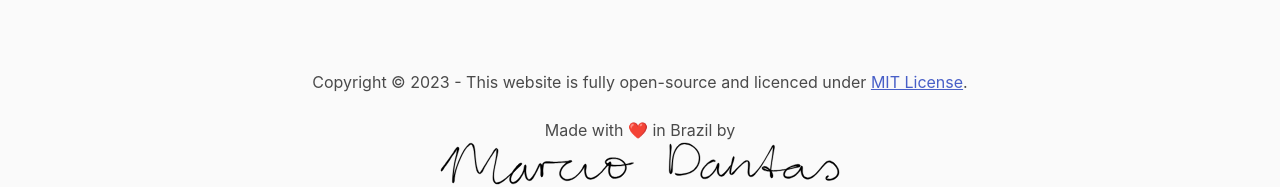
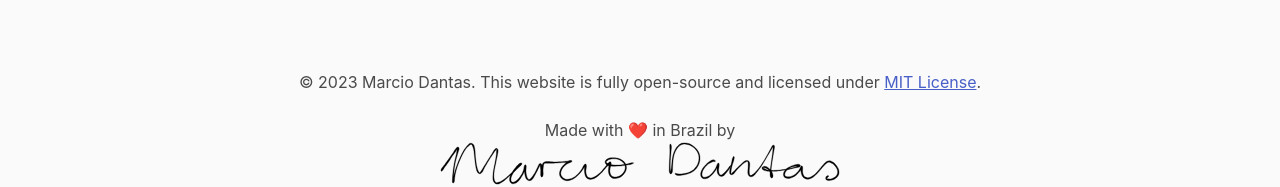
Before and after one commit to marc-dantas/marc-dantas.vercel.app, a React (Vite) app: page / in a window 1280 px wide. Shown: the part 3052-3239 px from the top of the page. Built offline with nearby package versions, Linux system fonts and the light colour scheme.

Commit message:
new footer

```diff
--- a/src/App.jsx
+++ b/src/App.jsx
@@ -95,7 +95,7 @@ export default function App() {
       </div>
       <Footer>
           <div class="block">
-              <p>Copyright &copy; {new Date().getFullYear()} - This website is fully open-source and licenced under <a href="https://ose/mit/"><u>MIT License</u></a>.</p>
+              <p>&copy; {new Date().getFullYear()} Marcio Dantas. This website is fully open-source and licensed under <a href="https://ose/mit/"><u>MIT License</u></a>.</p>
           </div>
           <div className="is-inline-block">
             <p>
```
